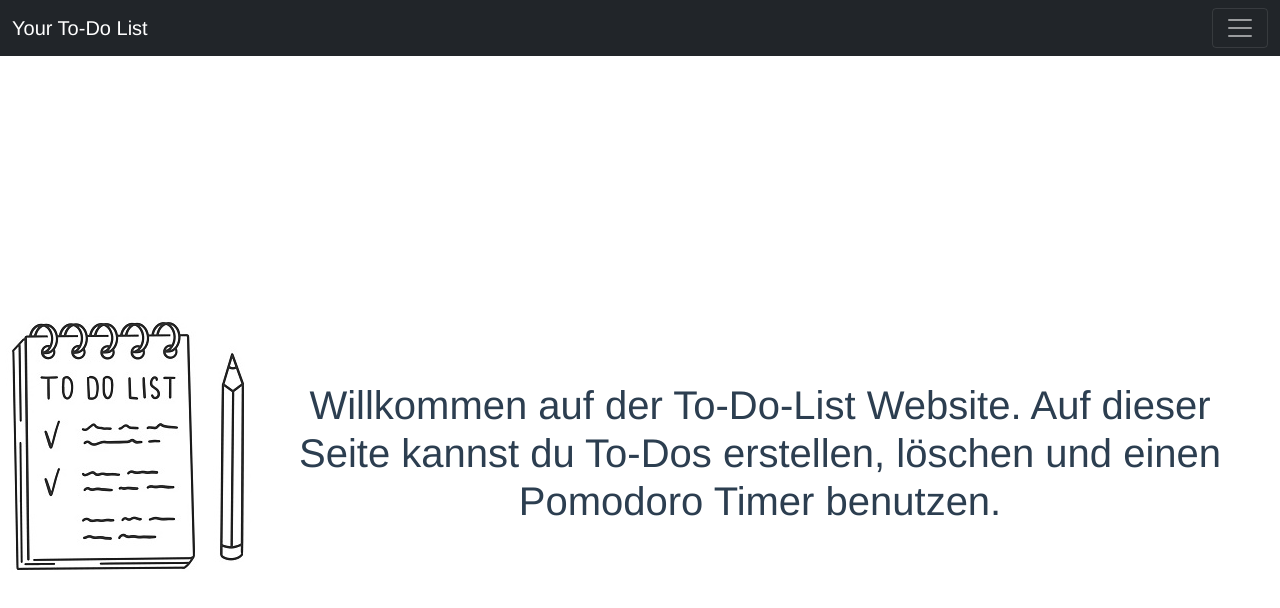
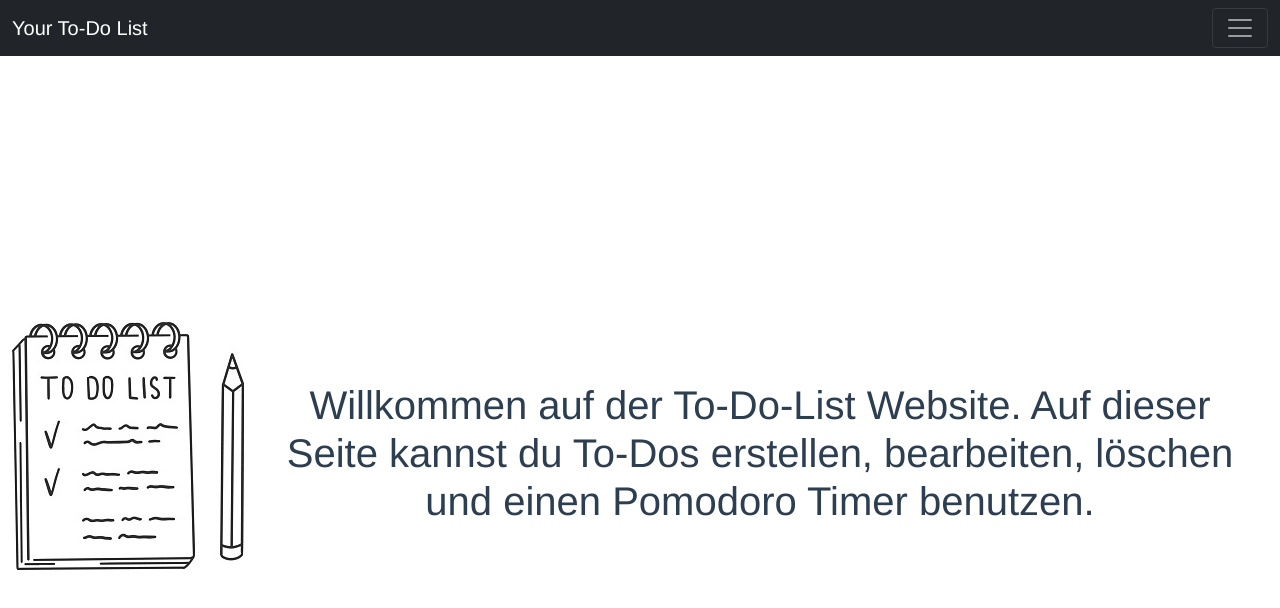
Before and after one commit to Sinan1997/todolist-frontend, a Vue app: page / in a window 1280 px wide. Shown: the top 608 px of the page. Built offline with nearby package versions, Linux system fonts and the light colour scheme.

Commit message:
Design angepasst

```diff
--- a/src/views/Home.vue
+++ b/src/views/Home.vue
@@ -5,7 +5,7 @@
   </div>
   </div>
   <div class="text">
-  <HelloWorld msg="Willkommen auf der To-Do-List Website. Auf dieser Seite kannst du To-Dos erstellen, löschen und einen Pomodoro Timer benutzen."/>
+  <HelloWorld msg="Willkommen auf der To-Do-List Website. Auf dieser Seite kannst du To-Dos erstellen, bearbeiten, löschen und einen Pomodoro Timer benutzen."/>
   </div>
 </template>
 
```
